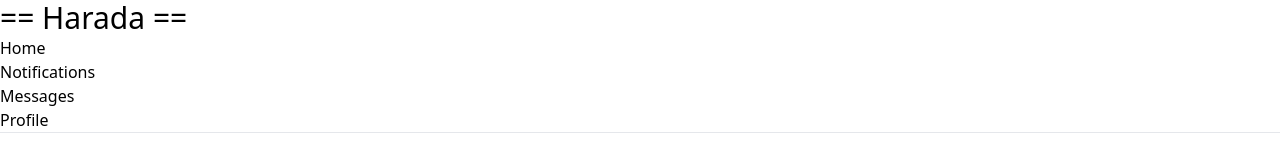
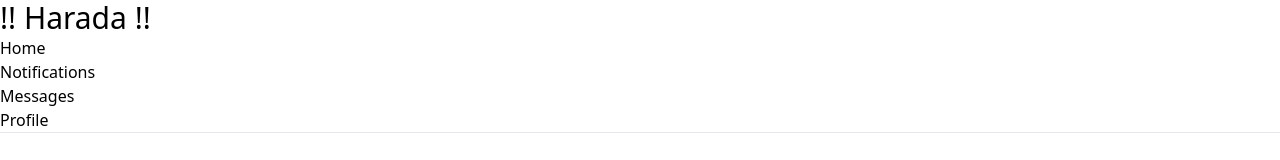
Before and after one commit to freekalmykia/harada, a React (Create React App) app in the folder web/: page / in a window 1280 px wide. Shown: the top 160 px of the page. Built offline with nearby package versions, Linux system fonts and the light colour scheme.

Commit message:
change layout title

```diff
--- a/web/public/index.html
+++ b/web/public/index.html
@@ -7,7 +7,7 @@
     <meta name="theme-color" content="#000000" />
     <meta
       name="description"
-      content="Kalmyk Twitter"
+      content="Harada - Kalmyk Twitter"
     />
     <link rel="apple-touch-icon" href="%PUBLIC_URL%/logo192.png" />
     <link rel="manifest" href="%PUBLIC_URL%/manifest.json" />
--- a/web/src/layout/Layout.jsx
+++ b/web/src/layout/Layout.jsx
@@ -3,7 +3,7 @@ import { Link, Outlet } from "react-router-dom"
 export default function Layout() {
   return (
     <div>
-      <h1 className="text-3xl">== Harada ==</h1>
+      <h1 className="text-3xl">!! Harada !!</h1>
       <nav>
         <ul>
           <li>
```
Also changed, not shown: web/public/mockdata/posts.json (renamed from web/public/posts.json).
